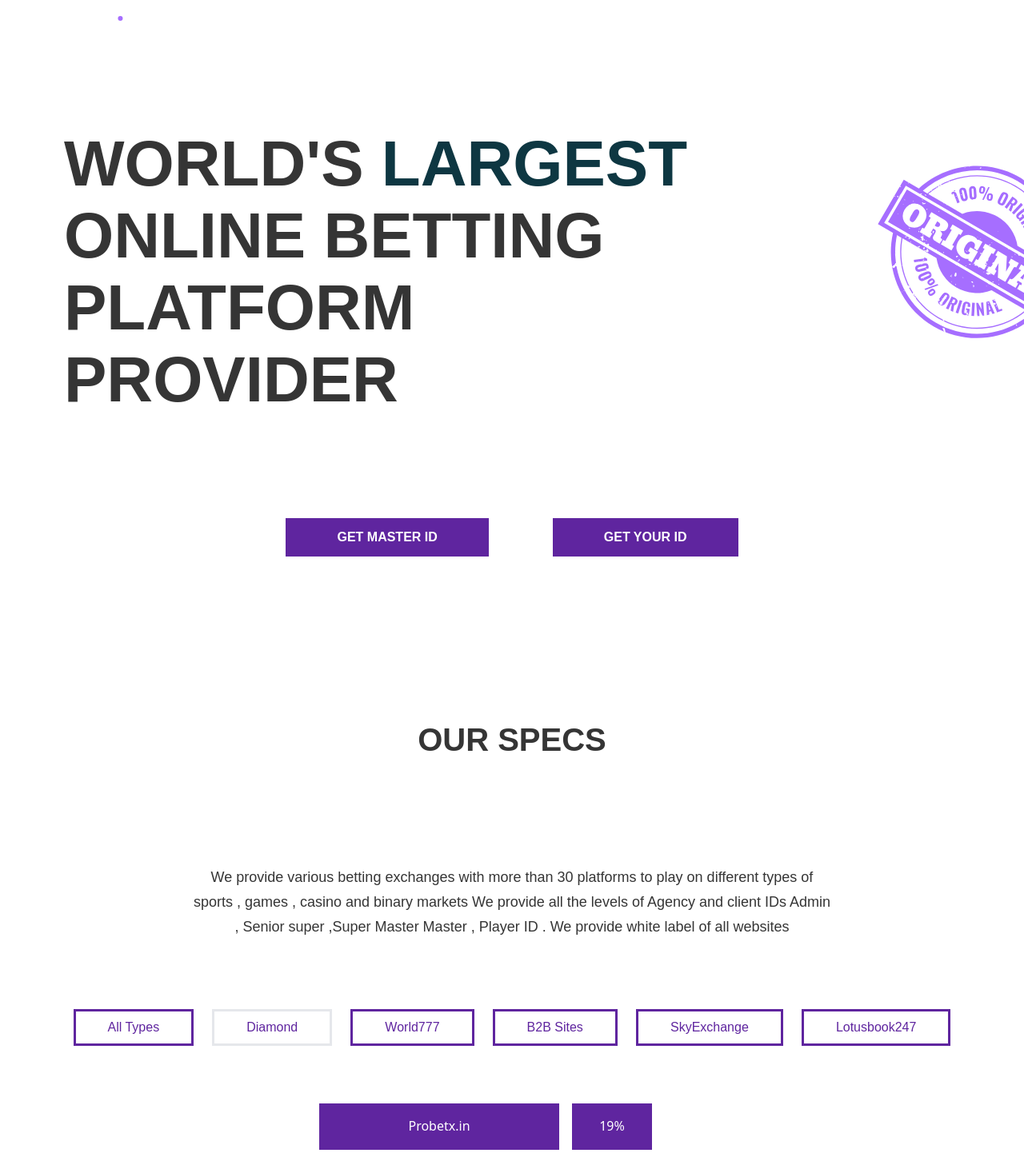
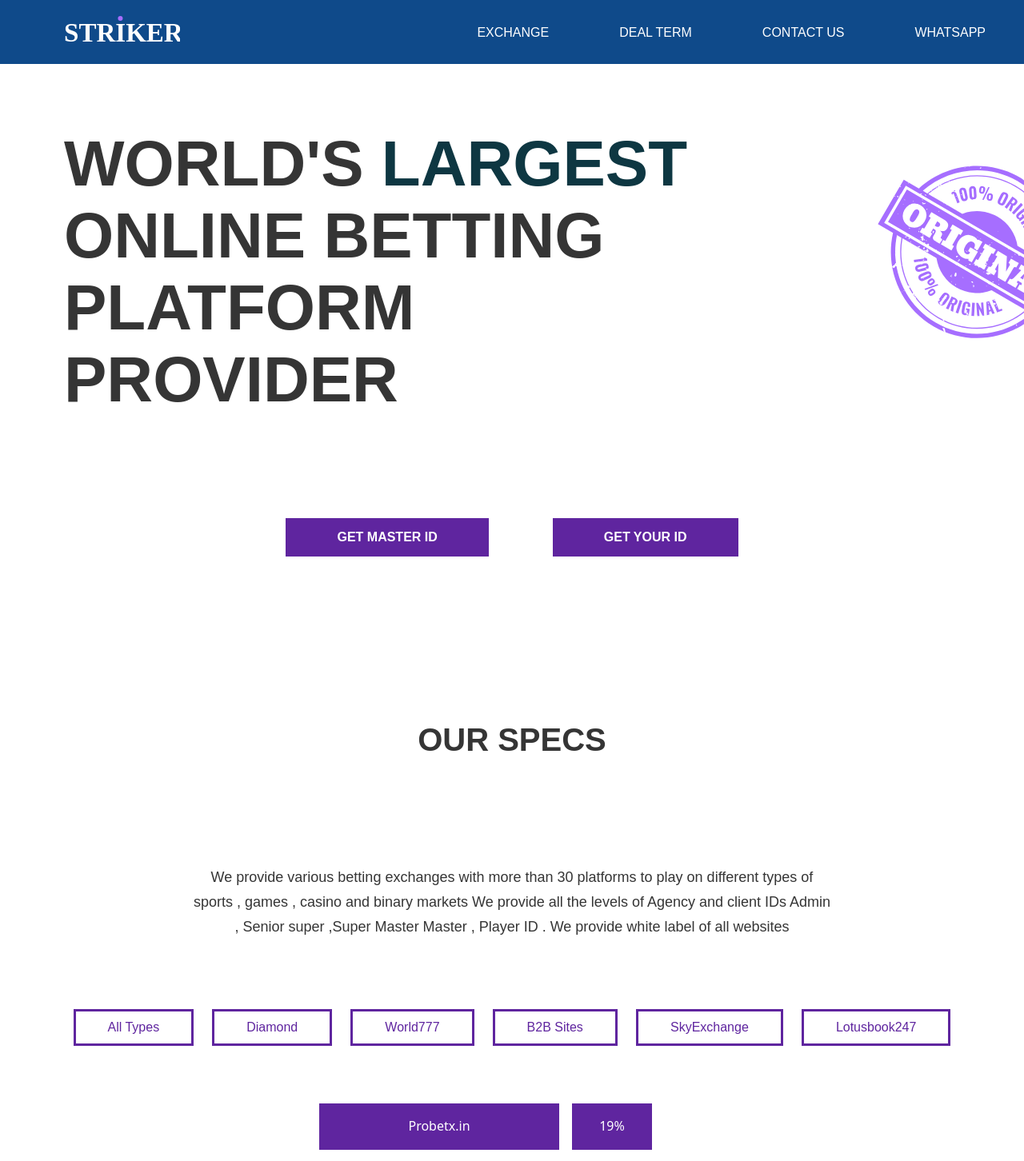
Before and after one commit to vsagar26/realbegger, a React (Create React App) app: page / in a window 1280 px wide. Shown: the top 1452 px of the page at 80% size. Built offline with nearby package versions, Linux system fonts and the light colour scheme.

Commit message:
color changed2

```diff
--- a/src/components/Exchange.jsx
+++ b/src/components/Exchange.jsx
@@ -20,7 +20,7 @@
     <section>
       <div className={`flex flex-row flex-wrap justify-around items-center px-20 pb-12`}>
         <button className={`bg-[#ffffff] border-[3px] border-[#5F259F] text-[#5F259F] font-poppins px-10 py-2  my-2  ${style.hoverEffect} `} onClick={()=>setItems(exchanges)}>All Types</button>
-        <button className={`bg-[#ffffff] border-[3px] border-[#5F259F text-[#5F259F] font-poppins px-10 py-2  my-2 ${style.hoverEffect}`} onClick={()=>filterItem("diamond")}>Diamond</button>
+        <button className={`bg-[#ffffff] border-[3px] border-[#5F259F] text-[#5F259F] font-poppins px-10 py-2  my-2 ${style.hoverEffect}`} onClick={()=>filterItem("diamond")}>Diamond</button>
         <button className={`bg-[#ffffff] border-[3px] border-[#5F259F] text-[#5F259F] font-poppins px-10 py-2  my-2 ${style.hoverEffect}`} onClick={()=>filterItem("world777")}>World777</button>
         <button className={`bg-[#ffffff] border-[3px] border-[#5F259F] text-[#5F259F] font-poppins px-10 py-2  my-2 ${style.hoverEffect}`} onClick={()=>filterItem("b2b")}>B2B Sites</button>
         <button className={`bg-[#ffffff] border-[3px] border-[#5F259F] text-[#5F259F] font-poppins px-10 py-2  my-2 ${style.hoverEffect}`} onClick={()=>filterItem("skyexchange")}>SkyExchange</button>
--- a/src/style.js
+++ b/src/style.js
@@ -13,7 +13,7 @@
     marginX: "mx-10 sm:mx-20 ",
     marginY: "my-10 sm:my-20",
 
-    hoverEffect : "hover:bg-[#5F259F] hover:text-[#ffffff] hover:border-[#652D92] active:bg-white active:text-[#5F259F] active:border-[#5F259F]",
+    hoverEffect : "hover:bg-[#5F259F] hover:text-[#ffffff] hover:border-[#652D92] active:bg-[#5F259F] active:text-[#5F259F] active:border-[#5F259F]",
 
     diamondHoverEffect : "hover:rounded-tl-[30px] hover:rounded-br-[30px] hover:cursor-pointer",
 
--- a/tailwind.config.js
+++ b/tailwind.config.js
@@ -7,7 +7,7 @@
       colors: {
         primary: "#ffffff",
         secondary: "#A66EFF",
-        navColor: "##0F4A8A",
+        navColor: "#0F4A8A",
         dimWhite: "rgba(255, 255, 255, 0.7)",
         dimBlue: "rgba(9, 151, 124, 0.1)",
       },
```
